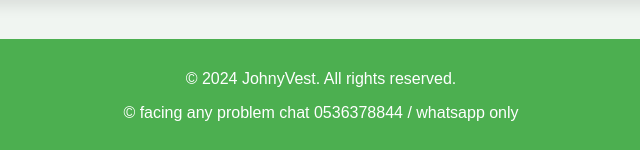
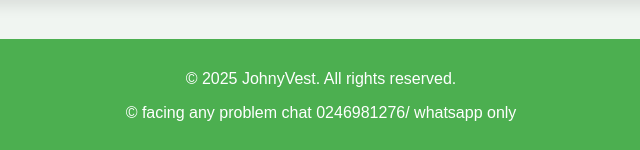
Before and after one commit to atia-star/jvt, a plain HTML site: page index.html in a window 1280 px wide. Shown: the part 709-859 px from the top of the page, 319-959 px from the left. Drawn offline with Linux system fonts and the light colour scheme.

Commit message:
Update index.html

```diff
--- a/index.html
+++ b/index.html
@@ -414,8 +414,8 @@
     </main>
 
     <footer>
-        <p>&copy; 2024 JohnyVest. All rights reserved.</p>
-        <p>&copy; facing any problem chat 0536378844 / whatsapp only</p>
+        <p>&copy; 2025 JohnyVest. All rights reserved.</p>
+        <p>&copy; facing any problem chat 0246981276/ whatsapp only</p>
     </footer>
 
     <script>
```
